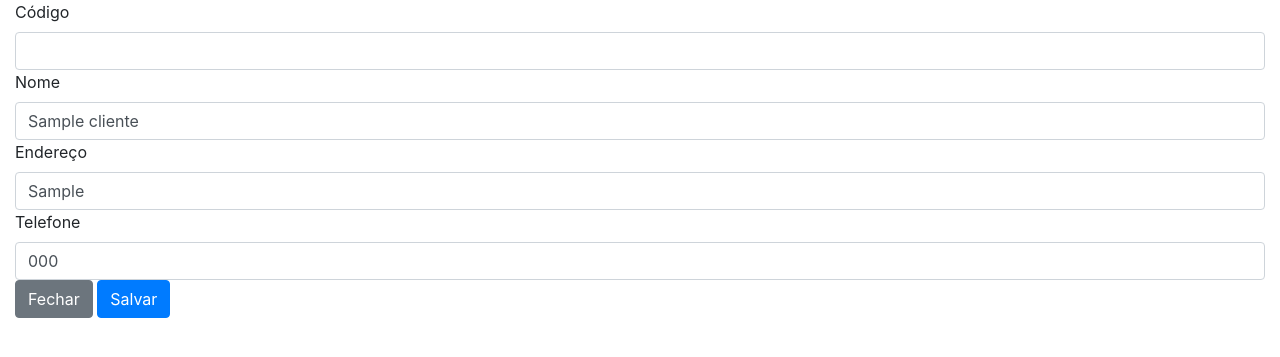
After one commit to felipefazani/Aprendendo, a PHP site: the page made by PHP/Crud/src/view/editarCliente.php in a window 1280 px wide. The commit adds this page. Shown: the top 357 px of the page. Run offline with PHP 8.4, Linux system fonts and the light colour scheme; tables that the repository leaves empty or names only in its code hold one stand-in row (values such as "Sample post"); some libraries are stand-ins or nearby versions.

Commit message:
adicionando editar
adicionando a funcao de editar cliente

```diff
--- /dev/null
+++ b/PHP/Crud/src/assets/css/style.css
@@ -0,0 +1,9 @@
+i{
+   font-size: 1.5rem;
+   color: blue;
+
+}
+
+a i:hover{
+   color: rgb(123, 187, 224);
+}
--- a/PHP/Crud/src/controller/clienteController.php
+++ b/PHP/Crud/src/controller/clienteController.php
@@ -1,8 +1,15 @@
 <?php
    require "../model/conexao.php";
    require "../model/cliente.php"; // é requisito incluir conexao e cliente
+   include "variaveis.php";
 
    $objCliente = new Cliente(); // instancia ou objeto da classe
+
+   //popular(preencher) o cliente
+   $objCliente->setCodigo($codigo);
+   $objCliente->setNome($nome);
+   $objCliente->setEndereco($endereco);
+   $objCliente->setTelefone($telefone);
    $dados = $objCliente->listarTodos($conexao);
 
    if (isset($_GET['id'])) {
@@ -13,6 +20,31 @@
             header("location:../view/index.php"); // rediciona de volta para o index
          }
       }
+      elseif ($acao == 'editar') { // vai entrar aqui quando clicarem no editar
+         // adquirindo dados do banco de dados
+         $dadoscodigo = $objCliente->listarporCodigo($conexao, $codigo);
+         while($dadosCliente = $dadoscodigo->fetch_object()){
+            // variaveis
+            $codigo = $dadosCliente->codigo;
+            $nome = $dadosCliente->nome;
+            $endereco = $dadosCliente->endereco;
+            $telefone = $dadosCliente->telefone;
+            $edicao = true;
+
+         }
+      }
+   }
+   elseif(isset($_POST['edicao'])){ // pelo que entendi, só vai entrar neste if quando clicar no botao salvar do formulario dentro do editarCliente.php
+      if($objCliente->atualizarCliente($conexao, $objCliente)){
+         header("location:../view/index.php"); // se der certo volta para o index
+      }else{
+         echo "Erro ao inserir!";
+      }
+   }
+   elseif (isset($_POST['codigo'])) {
+      if ($objCliente->inserirCliente($conexao, $objCliente)) {
+         header("location:../view/index.php"); // se der certo volta para o index
+      }
    }
 
 ?>
--- /dev/null
+++ b/PHP/Crud/src/controller/variaveis.php
@@ -0,0 +1,6 @@
+<?php
+$codigo = isset($_POST['codigo']) ? $_POST['codigo']:"";
+$nome = isset($_POST['nome']) ? $_POST['nome']:"";
+$endereco = isset($_POST['endereco']) ? $_POST['endereco']:"";
+$telefone = isset($_POST['telefone']) ? $_POST['telefone']:"";
+?>
--- a/PHP/Crud/src/model/cliente.php
+++ b/PHP/Crud/src/model/cliente.php
@@ -88,7 +88,7 @@ class Cliente
    public function atualizarCliente($conexao, $obj)
    {
       $comandosql = "Update cliente set nome = '$obj->nome', endereco = '$obj->endereco', telefone = '$obj->telefone' where codigo = $obj->codigo";
-
+      echo $comandosql;
       if ($conexao->query($comandosql))
          return true;
    }
--- /dev/null
+++ b/PHP/Crud/src/view/editarCliente.php
@@ -0,0 +1,25 @@
+<?php
+require "../controller/clienteController.php";
+require "header.php";
+?>
+
+<body>
+   <div class="container-fluid">
+      <form action="../controller/clienteController.php" method="POST">
+         <input type="hidden" name="edicao" value=<?php echo $edicao ?>>
+         <label for="codigo">Código</label>
+         <input type="number" class="form-control" id="codigo" name="codigo" value="<?php echo $codigo; ?>">
+         <label for="nome">Nome</label>
+         <input type="text" class="form-control" id="nome" name="nome" value="<?php echo $nome; ?>">
+         <label for="endereco">Endereço</label>
+         <input type="text" class="form-control" id="endereco" name="endereco" value="<?php echo $endereco; ?>">
+         <label for="telefone">Telefone</label>
+         <input type="text" class="form-control" id="telefone" name="telefone" value="<?php echo $telefone; ?>">
+
+         <button type="reset" class="btn btn-secondary">Fechar</button>
+         <button type="submit" class="btn btn-primary">Salvar</button>
+      </form>
+   </div>
+</body>
+
+</html>
--- a/PHP/Crud/src/view/header.php
+++ b/PHP/Crud/src/view/header.php
@@ -6,8 +6,10 @@
    <meta http-equiv="X-UA-Compatible" content="IE=edge">
    <meta name="viewport" content="width=device-width, initial-scale=1.0">
    <link rel="stylesheet" href="https://stackpath.bootstrapcdn.com/bootstrap/4.1.3/css/bootstrap.min.css" integrity="sha384-MCw98/SFnGE8fJT3GXwEOngsV7Zt27NXFoaoApmYm81iuXoPkFOJwJ8ERdknLPMO" crossorigin="anonymous">
+   <link rel="stylesheet" href="https://cdn.jsdelivr.net/npm/bootstrap-icons@1.7.1/font/bootstrap-icons.css">
    <script src="https://code.jquery.com/jquery-3.3.1.slim.min.js" integrity="sha384-q8i/X+965DzO0rT7abK41JStQIAqVgRVzpbzo5smXKp4YfRvH+8abtTE1Pi6jizo" crossorigin="anonymous"></script>
    <script src="https://cdnjs.cloudflare.com/ajax/libs/popper.js/1.14.3/umd/popper.min.js" integrity="sha384-ZMP7rVo3mIykV+2+9J3UJ46jBk0WLaUAdn689aCwoqbBJiSnjAK/l8WvCWPIPm49" crossorigin="anonymous"></script>
    <script src="https://stackpath.bootstrapcdn.com/bootstrap/4.1.3/js/bootstrap.min.js" integrity="sha384-ChfqqxuZUCnJSK3+MXmPNIyE6ZbWh2IMqE241rYiqJxyMiZ6OW/JmZQ5stwEULTy" crossorigin="anonymous"></script>
+   <link rel="stylesheet" href="../assets/css/style.css">
    <title>Painel Administrativo</title>
 </head>
--- a/PHP/Crud/src/view/index.php
+++ b/PHP/Crud/src/view/index.php
@@ -23,8 +23,9 @@ require "../controller/clienteController.php";
             <td><?php echo $objcli->endereco; ?></td>
             <td><?php echo $objcli->telefone; ?></td>
             <td>
-               Editar |
-               <a href="#" onclick="javascript: if (confirm('Você realmente deseja excluir este cliente?'))location.href='../controller/clienteController.php?id=<?php echo $objcli->codigo ?>&acao=excluir'"> Excluir </a>
+               <a href="editarCliente.php?id=<?php echo $objcli->codigo ?>&acao=editar">
+               <i class="bi bi-pencil-square"></i> </a>
+               <a href="#" onclick="javascript: if (confirm('Você realmente deseja excluir este cliente?'))location.href='../controller/clienteController.php?id=<?php echo $objcli->codigo ?>&acao=excluir'"> <i class="bi bi-trash"></i> </a>
             </td>
          </tr>
          <?php } ?> <!-- fecha o while aqui para repetir cada linha da tabela até terminar todos os elementos da tabela $objcli -->
--- a/PHP/Crud/src/view/modalCliente.php
+++ b/PHP/Crud/src/view/modalCliente.php
@@ -4,7 +4,7 @@
 ?>
 
 <body>
-    <form action="" method="post">
+    <form action="../controller/clienteController.php" method="post">
         <div class="modal fade" id="cadCliente" tabindex="-1" role="dialog" aria-labelledby="exampleModalLabel" aria-hidden="true">
             <div class="modal-dialog" role="document">
                 <div class="modal-content">
```
